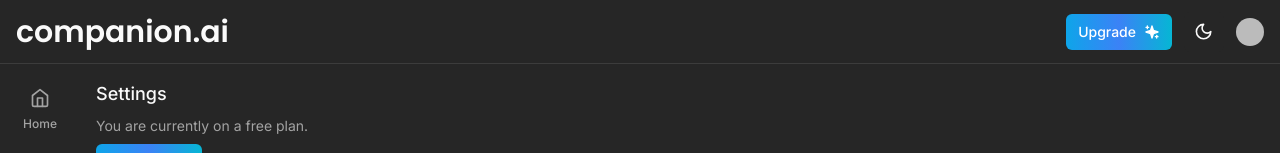
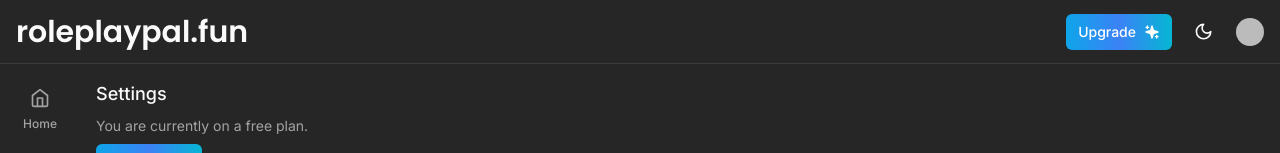
Before and after one commit to JasonMKY/next13-ai-companion-master, a Next.js app: page /settings in a window 1280 px wide. Shown: the top 153 px of the page. Built offline with nearby package versions, Linux system fonts and the light colour scheme; no server answers; the database is empty; sample sign-in values are in the browser's storage; some icons are missing.

Commit message:
name fix

```diff
--- a/components/Navbar.tsx
+++ b/components/Navbar.tsx
@@ -43,7 +43,7 @@
               font.className
             )}
           >
-            companion.ai
+            roleplaypal.fun
           </h1>
         </Link>
       </div>
```
